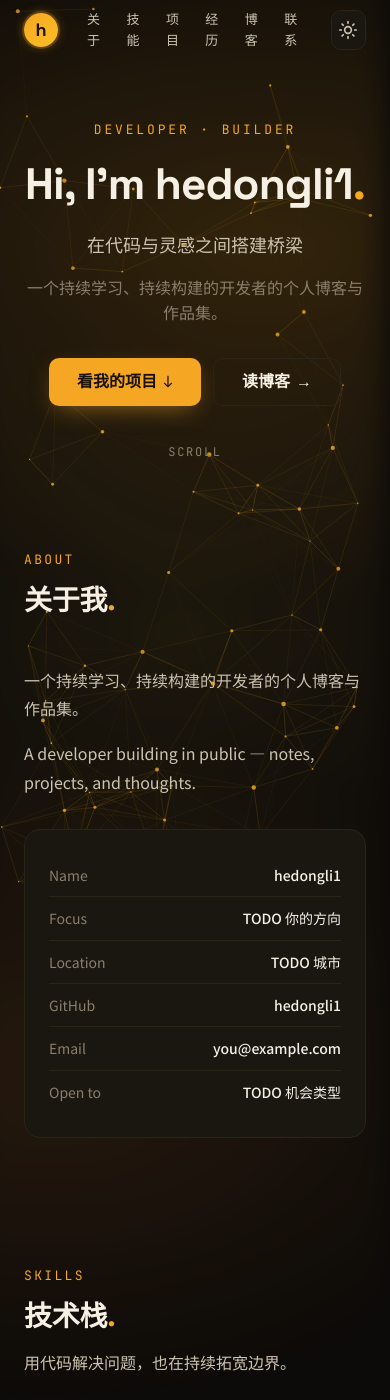
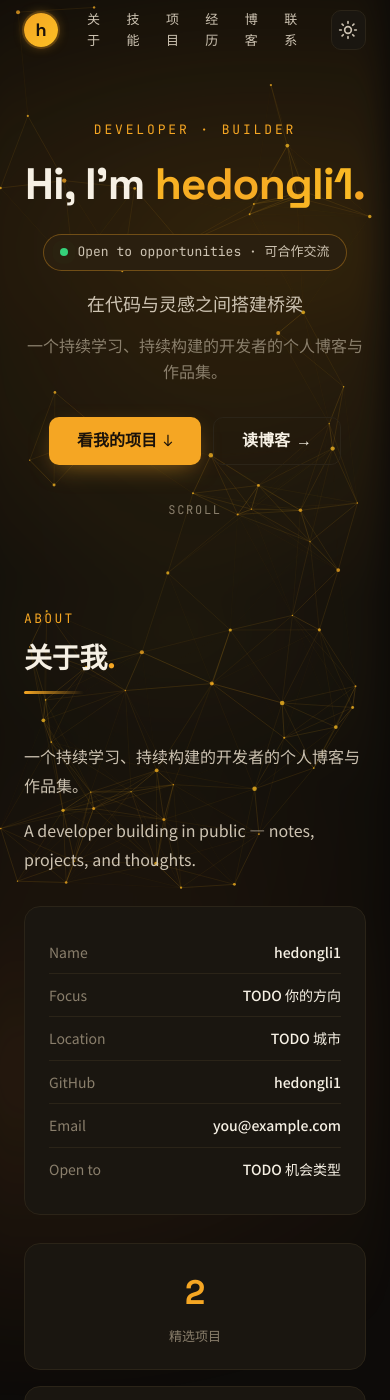
Before and after one commit to hedongli1/hedongli1.github.io, a Jekyll site: the page built from index.md, in a window 390 px wide and 1400 px high. Built offline with Jekyll 4.4.1, drawn with Linux system fonts in a browser that asks for light colours.

Commit message:
feat: 视觉丰富化（滚动渐入/卡片炫光/金色渐层标题/状态徽章/技能发光/数字递增/金色分隔线）

```diff
--- a/_layouts/home.html
+++ b/_layouts/home.html
@@ -6,7 +6,8 @@
 <section class="hero" id="home">
   <div class="container hero-inner">
     <p class="hero-eyebrow">Developer · Builder</p>
-    <h1 class="hero-name">Hi, I'm {{ site.title }}<span class="dot">.</span></h1>
+    <h1 class="hero-name">Hi, I'm <span class="gold-text">{{ site.title }}</span><span class="dot">.</span></h1>
+    <p class="hero-status"><span class="pulse-dot" aria-hidden="true"></span> Open to opportunities · 可合作交流</p>
     <p class="hero-motto">{{ site.tagline }}</p>
     <p class="hero-desc">{{ site.description }}</p>
     <div class="hero-actions">
@@ -38,6 +39,11 @@
         <div class="info-row"><span class="k">Email</span><span class="v">{{ site.email }}</span></div>
         <div class="info-row"><span class="k">Open to</span><span class="v">TODO 机会类型</span></div>
       </div>
+    </div>
+    <div class="stats-band">
+      <div class="stat-item"><div class="stat-num" data-count="2">0</div><div class="stat-label">精选项目</div></div>
+      <div class="stat-item"><div class="stat-num" data-count="{{ site.posts.size }}">0</div><div class="stat-label">已发布文章</div></div>
+      <div class="stat-item"><div class="stat-num">∞</div><div class="stat-label">持续探索</div></div>
     </div>
   </div>
 </section>
--- a/assets/css/main.css
+++ b/assets/css/main.css
@@ -261,6 +261,40 @@
 .footer-links a { font-size: 14px; color: var(--ink-2); }
 .footer-links a:hover { color: var(--brand-strong); }
 
+/* ============ 视觉丰富化 ============ */
+/* 滚动渐入 */
+.reveal { opacity: 0; transform: translateY(28px); transition: opacity .7s cubic-bezier(.2,.7,.2,1), transform .7s cubic-bezier(.2,.7,.2,1); }
+.reveal.in { opacity: 1; transform: none; }
+
+/* 金色渐层文字（流动 shimmer） */
+.gold-text { background: linear-gradient(120deg, var(--brand) 0%, var(--brand-strong) 40%, #fff3d6 50%, var(--brand-strong) 60%, var(--brand) 100%); background-size: 200% auto; -webkit-background-clip: text; background-clip: text; -webkit-text-fill-color: transparent; color: transparent; animation: goldShimmer 6s linear infinite; }
+@keyframes goldShimmer { to { background-position: -200% center; } }
+
+/* 卡片 hover 炫光扫过 + 发光 */
+.project-card, .post-card { position: relative; overflow: hidden; }
+.project-card::before, .post-card::before { content: ""; position: absolute; top: 0; left: -80%; width: 60%; height: 100%; background: linear-gradient(105deg, transparent, rgba(245,195,75,.16), transparent); transform: skewX(-20deg); transition: left .6s ease; pointer-events: none; z-index: 0; }
+.project-card:hover::before, .post-card:hover::before { left: 130%; }
+.project-card:hover, .post-card:hover { border-color: var(--brand-soft); box-shadow: 0 0 0 1px rgba(245,166,35,.3), 0 16px 40px -14px rgba(245,166,35,.35); }
+.project-card > *, .post-card > * { position: relative; z-index: 1; }
+
+/* 技能条发光 */
+.skill-fill { box-shadow: 0 0 14px rgba(245,166,35,.5), 0 0 4px rgba(245,166,35,.8); }
+
+/* 首屏状态徽章（脉冲绿点） */
+.hero-status { display: inline-flex; align-items: center; gap: 9px; margin-top: 22px; padding: 7px 16px; border-radius: 999px; border: 1px solid rgba(245,166,35,.35); background: var(--brand-tint); font-family: var(--font-mono); font-size: 13px; color: var(--ink-2); }
+.hero-status .pulse-dot { width: 8px; height: 8px; border-radius: 50%; background: #35d17a; animation: pulseRing 2s infinite; }
+@keyframes pulseRing { 0% { box-shadow: 0 0 0 0 rgba(53,209,122,.55); } 70% { box-shadow: 0 0 0 8px rgba(53,209,122,0); } 100% { box-shadow: 0 0 0 0 rgba(53,209,122,0); } }
+
+/* 数据统计条 */
+.stats-band { display: grid; grid-template-columns: repeat(3, 1fr); gap: 16px; margin-top: 28px; }
+.stat-item { text-align: center; padding: 22px 16px; border-radius: var(--radius-card); background: var(--card); border: 1px solid var(--line); }
+.stat-num { font-family: var(--font-display); font-size: 34px; font-weight: 700; color: var(--brand); }
+.stat-label { margin-top: 6px; font-size: 13px; color: var(--ink-3); }
+
+/* 分区金色分隔线 */
+.section-head { position: relative; padding-bottom: 18px; }
+.section-head::after { content: ""; position: absolute; left: 0; bottom: 0; width: 60px; height: 3px; border-radius: 999px; background: linear-gradient(90deg, var(--brand), transparent); }
+
 /* ---------- 响应式 ---------- */
 @media (max-width: 900px) {
   .about-grid { grid-template-columns: 1fr; }
@@ -274,6 +308,7 @@
   .section { padding: 64px 0; }
   .hero { min-height: auto; padding: 120px 0 80px; }
   .project-grid, .post-grid, .skill-grid { grid-template-columns: 1fr; }
+  .stats-band { grid-template-columns: 1fr; }
   .post { padding: 96px 0 56px; }
   .page-head { padding: 96px 0 32px; }
 }
--- a/assets/js/main.js
+++ b/assets/js/main.js
@@ -221,4 +221,38 @@
   }
   window.addEventListener('scroll', onScrollParallax, { passive: true });
   onScrollParallax();
+
+  /* ---------- 滚动渐入 ---------- */
+  var revealEls = document.querySelectorAll('.section-head, .about-grid > *, .skill-item, .project-card, .timeline-item, .post-card, .contact-inner, .stat-item');
+  if (revealEls.length && 'IntersectionObserver' in window) {
+    revealEls.forEach(function (el) { el.classList.add('reveal'); });
+    var ro = new IntersectionObserver(function (entries) {
+      entries.forEach(function (e) {
+        if (e.isIntersecting) { e.target.classList.add('in'); ro.unobserve(e.target); }
+      });
+    }, { threshold: 0.12 });
+    revealEls.forEach(function (el) { ro.observe(el); });
+  }
+
+  /* ---------- 数字递增计数 ---------- */
+  var countEls = document.querySelectorAll('.stat-num[data-count]');
+  if (countEls.length && 'IntersectionObserver' in window) {
+    var co = new IntersectionObserver(function (entries) {
+      entries.forEach(function (e) {
+        if (!e.isIntersecting) return;
+        var el = e.target;
+        var target = parseInt(el.getAttribute('data-count'), 10) || 0;
+        var dur = 1200, start = null;
+        function step(ts) {
+          if (!start) start = ts;
+          var p = Math.min(1, (ts - start) / dur);
+          el.textContent = Math.round(target * p);
+          if (p < 1) requestAnimationFrame(step);
+        }
+        requestAnimationFrame(step);
+        co.unobserve(el);
+      });
+    }, { threshold: 0.5 });
+    countEls.forEach(function (n) { co.observe(n); });
+  }
 })();
```
